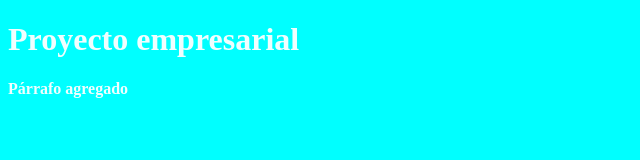
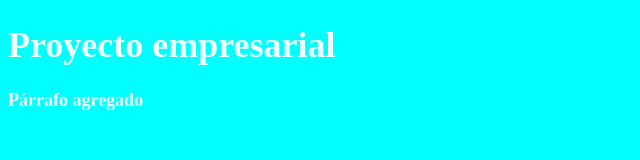
Before and after one commit to Yoly78/Curso-Git, a plain HTML site: page index.html in a window 1280 px wide. Shown: the whole page, without its empty margins (0-640 px from the left). Drawn offline with Linux system fonts and the light colour scheme.

Commit message:
Update estilos.css

```diff
--- a/css/estilos.css
+++ b/css/estilos.css
@@ -3,5 +3,5 @@ body{
     background-color: aqua;
     font-weight: bold;
     color: azure;
-    font-size:18 px;
+    font-size:18px;
 }
```
